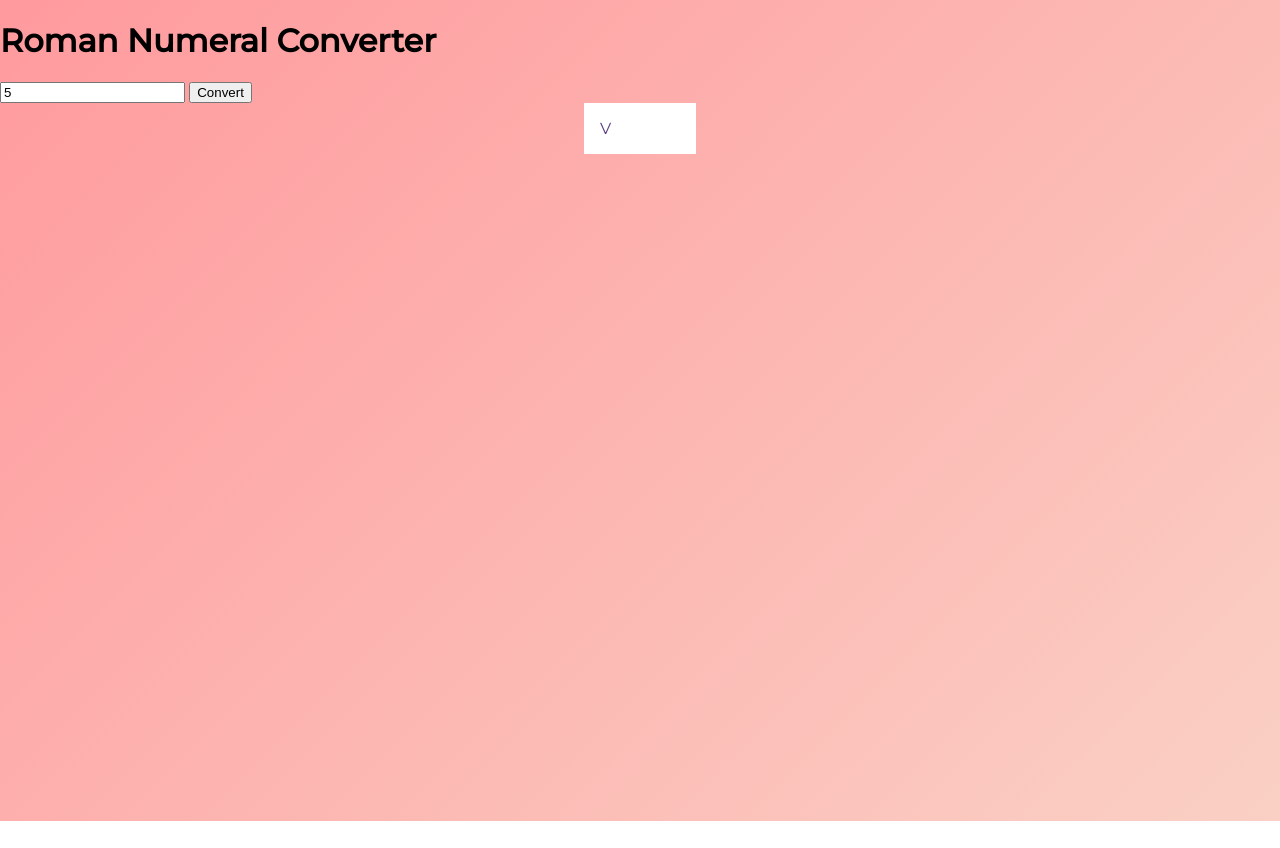
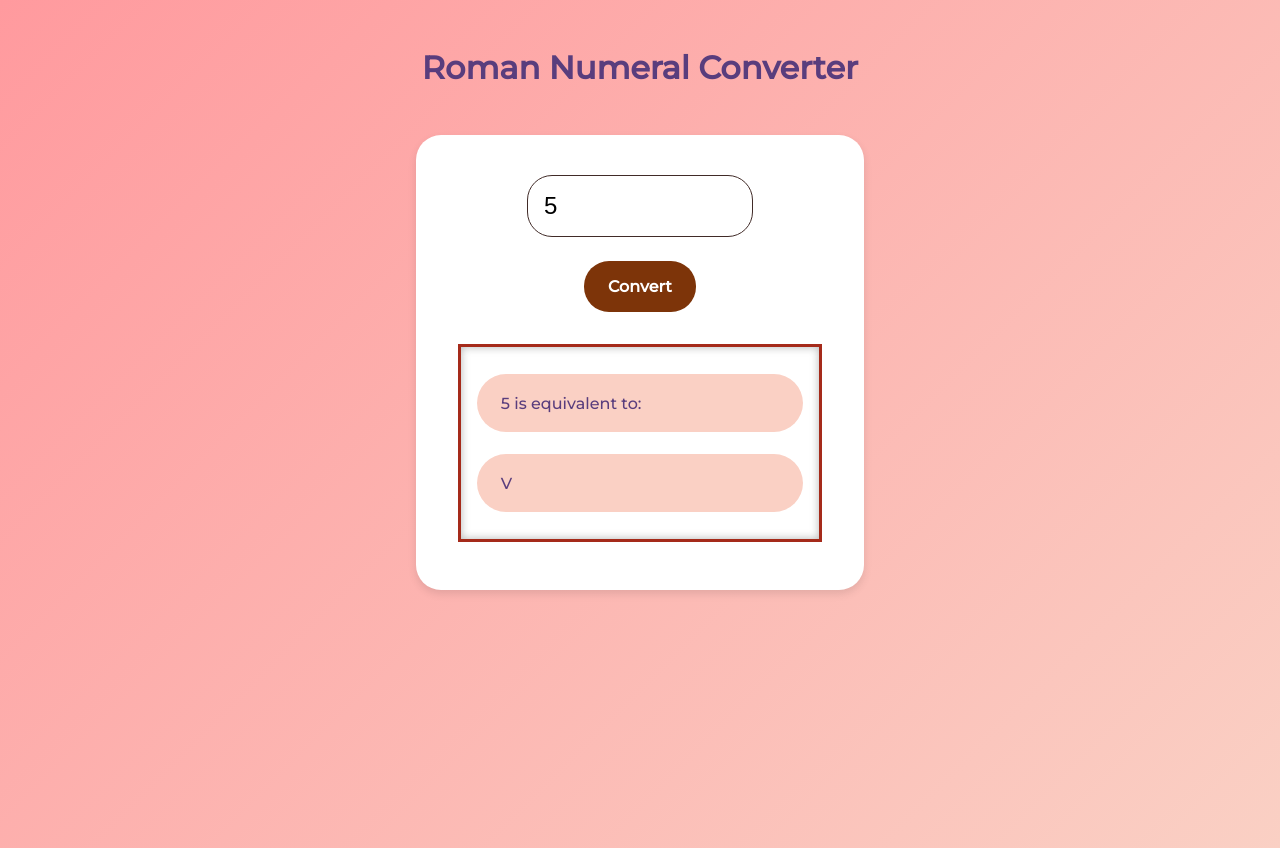
Before and after one commit to Equirizon/Roman-Numeral-Converter, a plain HTML site: page index.html in a window 1280 px wide. Both pictures are taken after typing "5" into the empty fields and a click on the button "Convert". Before the commit the page ends 821 px from the top, so only its background shows below. Drawn offline with Linux system fonts and the light colour scheme.

Commit message:
added styling

```diff
--- a/index.html
+++ b/index.html
@@ -8,9 +8,14 @@
 </head>
 <body>
     <h1>Roman Numeral Converter</h1>
+    <div class="main-container">
         <input type="number" id="number" placeholder="Enter a number"/>
-        <button id="convert-btn">Convert</button>
-        <div id="output"></div>
+        <button id="convert-btn" class="button">Convert</button>
+        <div class="output-container hidden">
+            <div id="tooltip" class="output hidden"></div>
+            <div id="output" class="output hidden"></div>
+        </div>
+    </div>
     <script src="script.js"></script>
 </body>
 </html>
--- a/script.js
+++ b/script.js
@@ -1,6 +1,8 @@
 const button = document.getElementById('convert-btn');
 const input = document.getElementById('number');
 const output = document.getElementById('output');
+const tooltip = document.getElementById('tooltip');
+const container = document.querySelector('.output-container');
 
 console.log('-- start --');
 
@@ -29,7 +31,6 @@ const formValidation = () => {
 }
 
 const convertToRoman = (input) => {
-
     let roman = '';
     const romanNum = {
         M: 1000,
@@ -60,12 +61,19 @@ const convertToRoman = (input) => {
             roman += key;
             input -= value;
         }
+
         else if (hits > 1 && hits < 4) {
             roman += key.repeat(hits);
             input -= value * hits;
         }
     }
+        console.log('Output:', roman);
+        output.classList.remove('hidden');
+        output.textContent = roman;
+    }
 
-    console.log('Output:', roman);
-    output.innerText = roman;
-}
+    input.addEventListener('input', (e) => {
+        container.classList.remove('hidden');
+        tooltip.classList.remove('hidden');
+        tooltip.textContent = `${e.target.value} is equivalent to: `;
+    })
--- a/style.css
+++ b/style.css
@@ -18,12 +18,89 @@ body {
     height: 100vh;
 }
 
-#output {
+h1 {
+    position: relative;
+    text-align: center;
+    font-size: 2rem;
+    color: var(--text-color);
+    margin: 3rem;
+}
+
+.main-container {
+    display: flex;
+    flex-direction: column;
+    align-items: center;
+    justify-content: center;
+    height: max-content;
+    min-height: 12rem;
+    border-radius: 25px;
+    padding: 2rem;
     margin: auto;
-    height: max-content;
+    width: 30%;
+    background: white;
+    box-shadow: 0 4px 8px rgba(0, 0, 0, 0.1);
+    transition: 0.3s ease-in-out;
+}
+
+input[id="number"] { /* readability */
+    width: 50%;
     padding: 1rem;
-    width: 80%;
-    max-width: 5rem;
+    margin: 0.5rem 0;
+    border: 1px solid #412b28;
+    border-radius: 25px;
+    font-size: 1.5rem;
+}
+
+.button {
+    display: block;
+    margin: 1rem auto;
+    padding: 1rem 1.5rem;
+    border: none;
+    border-radius: 25px;
+    background: #7d3409;
+    color: white;
+    font-family: var(--font-family);
+    font-size: 1rem;
+    font-weight: 800;
+    cursor: pointer;
+    transition: all 0.3s ease;
+}
+
+.button:hover {
+    background: #a52a1a;
+}
+
+.output-container {
+    display: flex;
+    flex-direction: column;
+    justify-content: space-around;
+    height: 10rem;
+    width: 85%;
+    padding: 1rem;
+    border: #a52a1a 3px solid;
+    margin: 1rem auto;
+    box-shadow: inset 0 0 8px rgba(69, 69, 69, 0.4);
+    font-weight: 500;
+    animation: fade-in 1s ease;
+}
+
+.output {
+    padding: 1.2rem 1.5rem;
     color: var(--text-color);
-    background: rgb(255, 255, 255);
+    background: #fad0c4;
+    border-radius: 30px;
+    animation: fade-in 1s ease;
 }
+
+.hidden {
+    display: none;
+}
+
+@keyframes fade-in {
+    from {
+        opacity: 0;
+    }
+    to {
+        opacity: 1;
+    }
+}
```
